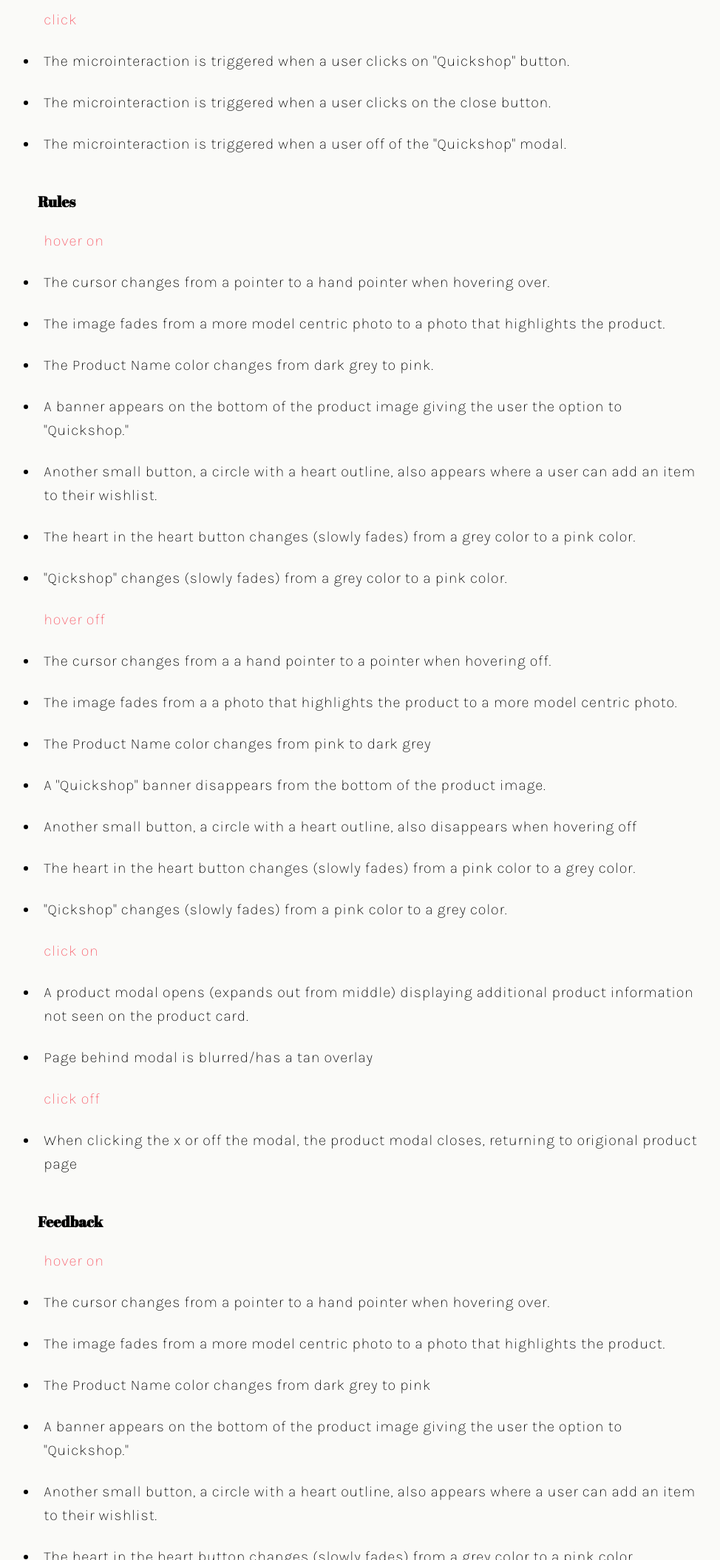
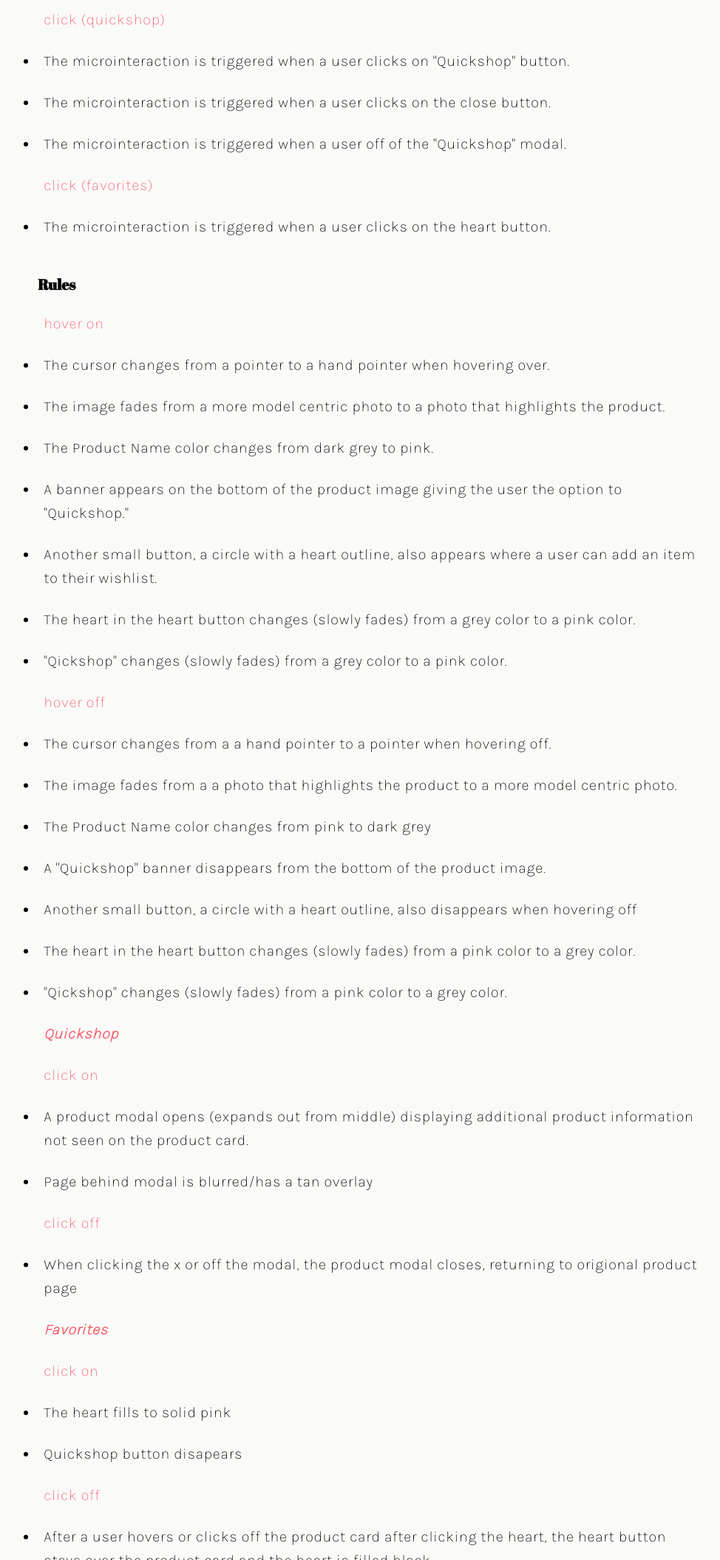
Before and after one commit to emf-99/idm241-emf99, a plain HTML site: page idm241/beta/index.html in a window 1280 px wide. Shown: the part 691-2800 px from the top of the page at 74% size, without its empty margins (158-1132 px from the left). Drawn offline with Linux system fonts and the light colour scheme.

Commit message:
:sparkles:

```diff
--- a/idm241/beta/index.html
+++ b/idm241/beta/index.html
@@ -85,10 +85,15 @@
       <li>The microinteraction is triggered when a user hovers off the heart button.</li>
       <li>The microinteraction is triggered when a user hovers over the "Quickshop" button.</li>
       <li>The microinteraction is triggered when a user hovers off the "Quickshop" button.</li>
-      <p>click</p>
+
+      <p>click (quickshop)</p>
       <li>The microinteraction is triggered when a user clicks on "Quickshop" button.</li>
       <li>The microinteraction is triggered when a user clicks on the close button.</li>
       <li>The microinteraction is triggered when a user off of the "Quickshop" modal.</li>
+
+      <p>click (favorites)</p>
+      <li>The microinteraction is triggered when a user clicks on the heart button.</li>
+
 
       <h3>Rules</h3>
        <p>hover on</p>
@@ -109,12 +114,21 @@
       <li> The heart in the heart button changes (slowly fades) from a pink color to a grey color. </li>
       <li> "Qickshop" changes (slowly fades) from a pink color to a grey color. </li>
 
+      <p><strong><em>Quickshop</em></strong></p>
       <p>click on</p>
       <li>A product modal opens (expands out from middle) displaying additional product information not seen on the product card.</li>
       <li>Page behind modal is blurred/has a tan overlay</li>
 
       <p>click off</p>
       <li>When clicking the x or off the modal, the product modal closes, returning to origional product page</li>
+
+      <p><strong><em>Favorites</em></strong></p>
+      <p>click on</p>
+      <li>The heart fills to solid pink</li>
+      <li>Quickshop button disapears</li>
+
+      <p>click off</p>
+      <li>After a user hovers or clicks off the product card after clicking the heart, the heart button stays over the product card and the heart is filled black</li>
 
 
       <h3>Feedback</h3>
@@ -136,12 +150,22 @@
       <li> The heart in the heart button changes (slowly fades) from a pink color to a grey color. </li>
       <li> "Qickshop" changes (slowly fades) from a pink color to a grey color. </li>
 
+      <p><strong><em>Quickshop</em></strong></p>
       <p>click on</p>
       <li>A product modal opens (expands out from middle) displaying additional product information not seen on the product card.</li>
       <li>Page behind modal is blurred/has a tan overlay</li>
 
       <p>click off</p>
       <li>When clicking the x or off the modal, the product modal closes, returning to origional product page</li>
+
+      <p><strong><em>Favorites</em></strong></p>
+      <p>click on</p>
+      <li>The heart fills to solid pink</li>
+      <li>Quickshop button disapears</li>
+
+
+      <p>click off</p>
+      <li>After a user hovers or clicks off the product card after clicking the heart, the heart button stays over the product card and the heart is filled black</li>
 
 
 
@@ -150,11 +174,18 @@
       <li>New buttons, "Quickshop" and the heart button with separate options appear after a user hovers over a product image.</li>
       <li> The "Quickshop" and the heart button disapear after a user hovers off a product image.</li>
 
-      <p>click</p>
+      <p>click (quickshop)</p>
       <li>When modal opens, new buttons, "add to cart" and "view full details" appear, along with the product image,
         title, price, sizing options, and color options depending on product.</li>
       <li>When modal is closed, "add to cart" and "view full details" disapear, along with the product image,
         title, price, sizing options, and color options depending on product.</li>
+
+      <p>click (favorites)</p>
+      <li>After a user hovers or clicks off the product card after clicking the heart, the heart button stays over the product card and the heart is filled black</li>
+      <li>Product is added to a favorites list on the "favorites" page</li>
+
+
+
       <!-- <h3>Improvements</h3>
       <li> There is now a fade transition when hovering over/off of the product image (Used to be a hard switch). </li>
     </ul> -->
```
Also changed, not shown: 1 other file.
